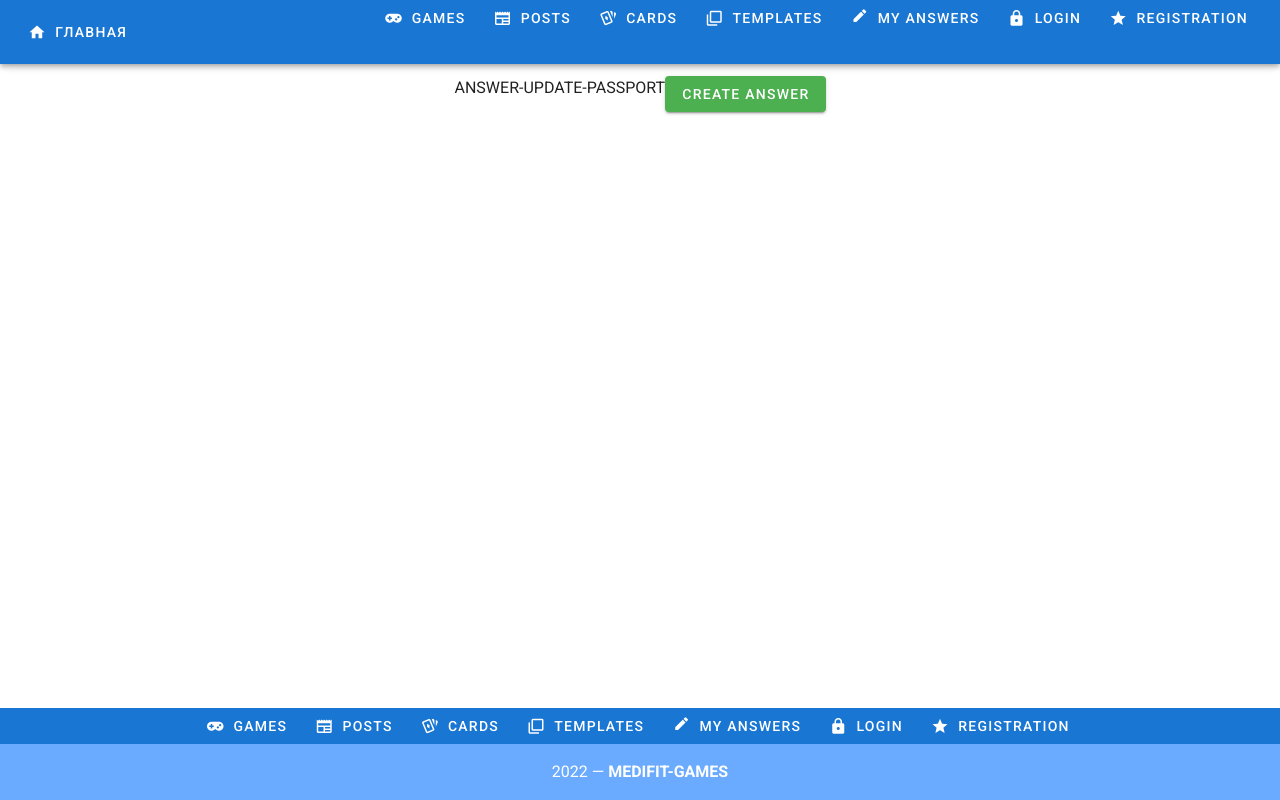
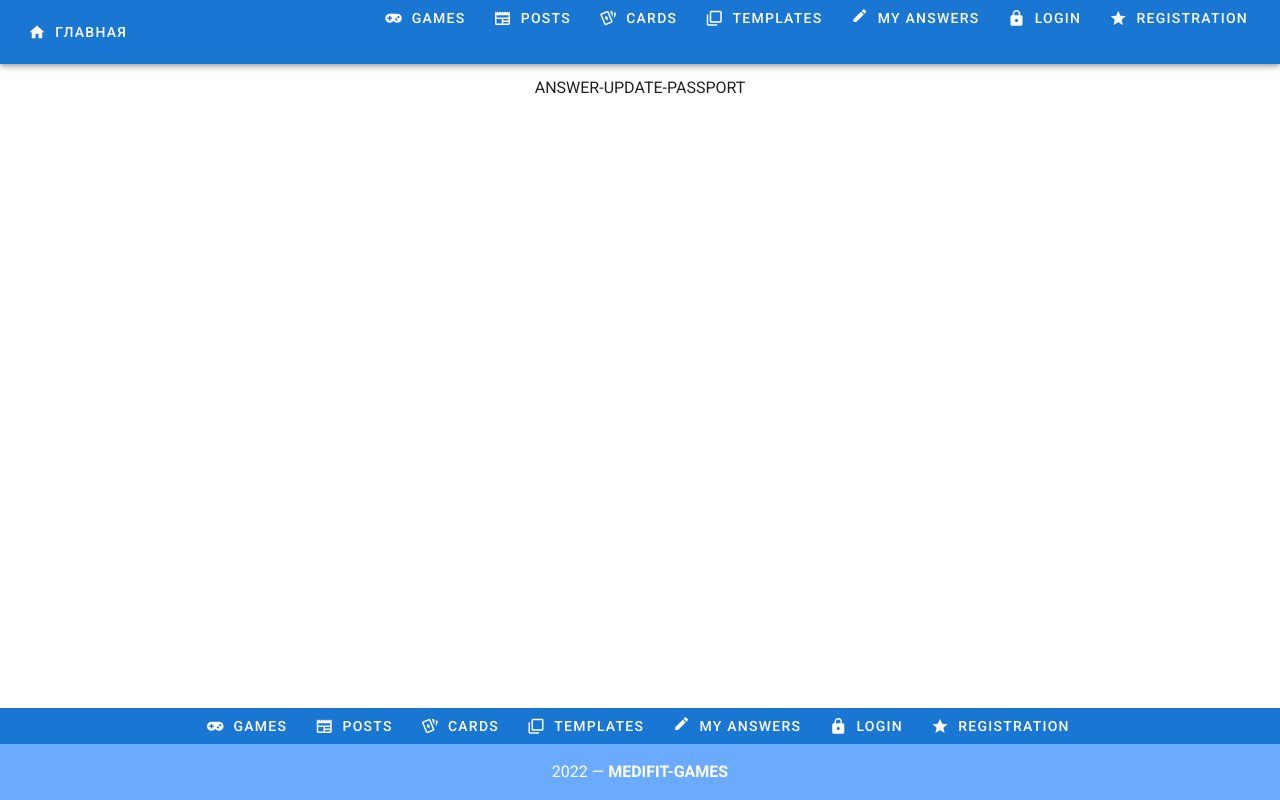
Before and after one commit to Valegor/vuetify-super, a Vue app: page /answer-update-passport/1 in a window 1280 px wide. Built offline with nearby package versions, Linux system fonts and the light colour scheme.

Commit message:
complete create answers

```diff
--- a/src/components/Answers/Create/AnswerCreate.vue
+++ b/src/components/Answers/Create/AnswerCreate.vue
@@ -28,10 +28,6 @@
         start(){
             console.log('start create template')
             this.exist()
-        },
-        redirect(){
-
-
         },
         createAnswer(){
 
@@ -65,12 +61,6 @@
 
             console.log('create')
             this.getAuthor()
-
-        },
-        edit(){
-
-            console.log('edit')
-
 
         },
         getAuthor(){
@@ -122,12 +112,13 @@
 
             axios.post('/api/answer-check', { author_email: this.author_email, template_id: this.template_id })
                     .then( response => {
+
                         this.exist_answer = response.data
 
-                        console.log(this.exist_answer)
+                        console.log('Exist Answer ID: ' + this.exist_answer)
 
-                        if(this.exist_answer == 1){
-                            this.edit()
+                        if(this.exist_answer > 0){
+                            this.$router.push( '/answer-update-passport/' + `${this.exist_answer}`)
                         } else { this.create() }
 
                         return response
--- a/src/components/Answers/Create/AnswerUpdatePassport.vue
+++ b/src/components/Answers/Create/AnswerUpdatePassport.vue
@@ -2,14 +2,6 @@
     <v-container>
         <v-row justify="center">
             ANSWER-UPDATE-PASSPORT
-
-        <v-btn
-        color="success"
-        dark
-        @click="redirect"
-        >
-        Create Answer
-        </v-btn>
         </v-row>
     </v-container>
 </template>
@@ -18,13 +10,10 @@
 
     export default {
     data: () => ({
-        id: '10',
+
     }),
     methods: {
-        redirect(){
-            this.id = 15
-            this.$router.push( '/answer-update-object/' + `${this.id}`)
-        }
+
     },
     created () {
 
--- a/src/components/Answers/Create/MyAnswers.vue
+++ b/src/components/Answers/Create/MyAnswers.vue
@@ -8,7 +8,7 @@
     class="mx-auto mb-4"
     max-width="400"
     tile
-    :to="'/answer-update/' + answer.id"
+    :to="'/answer-update-passport/' + answer.id"
   >
     <v-list-item>
         <v-list-item-content>
```
